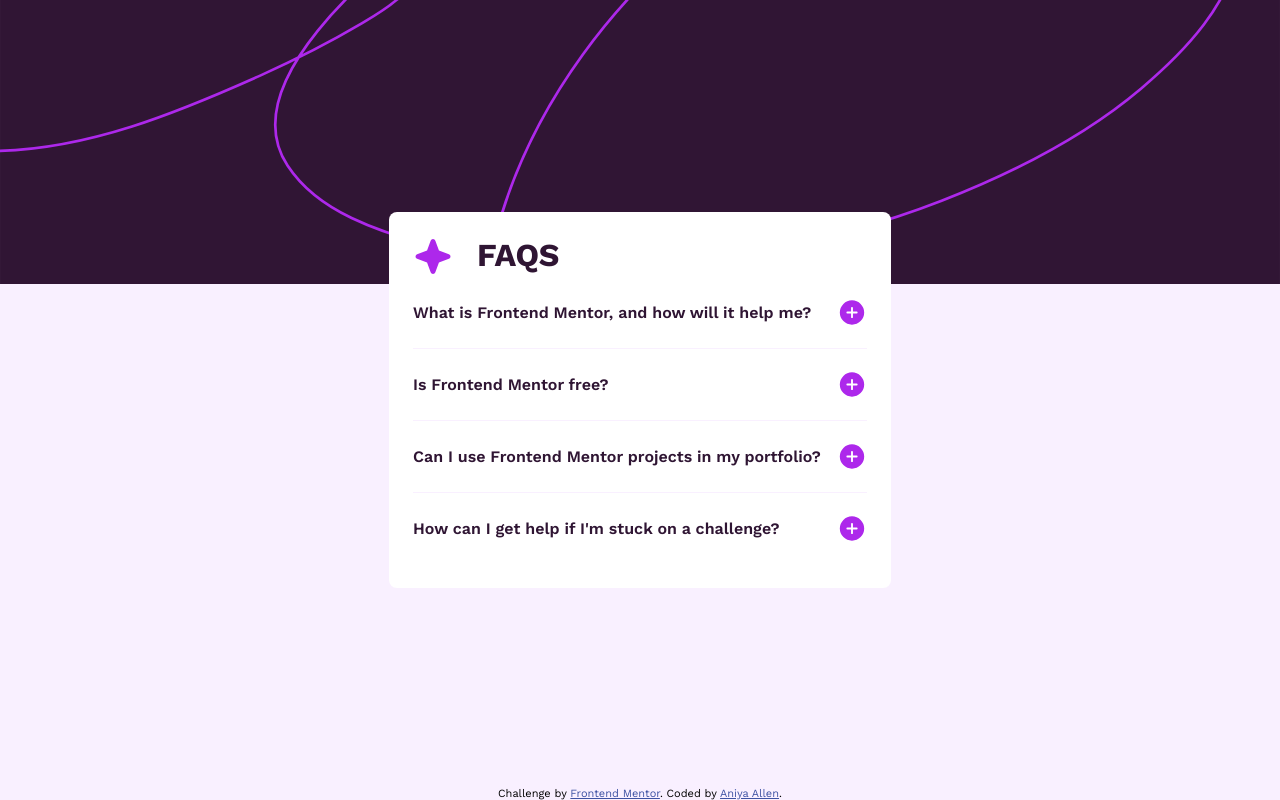
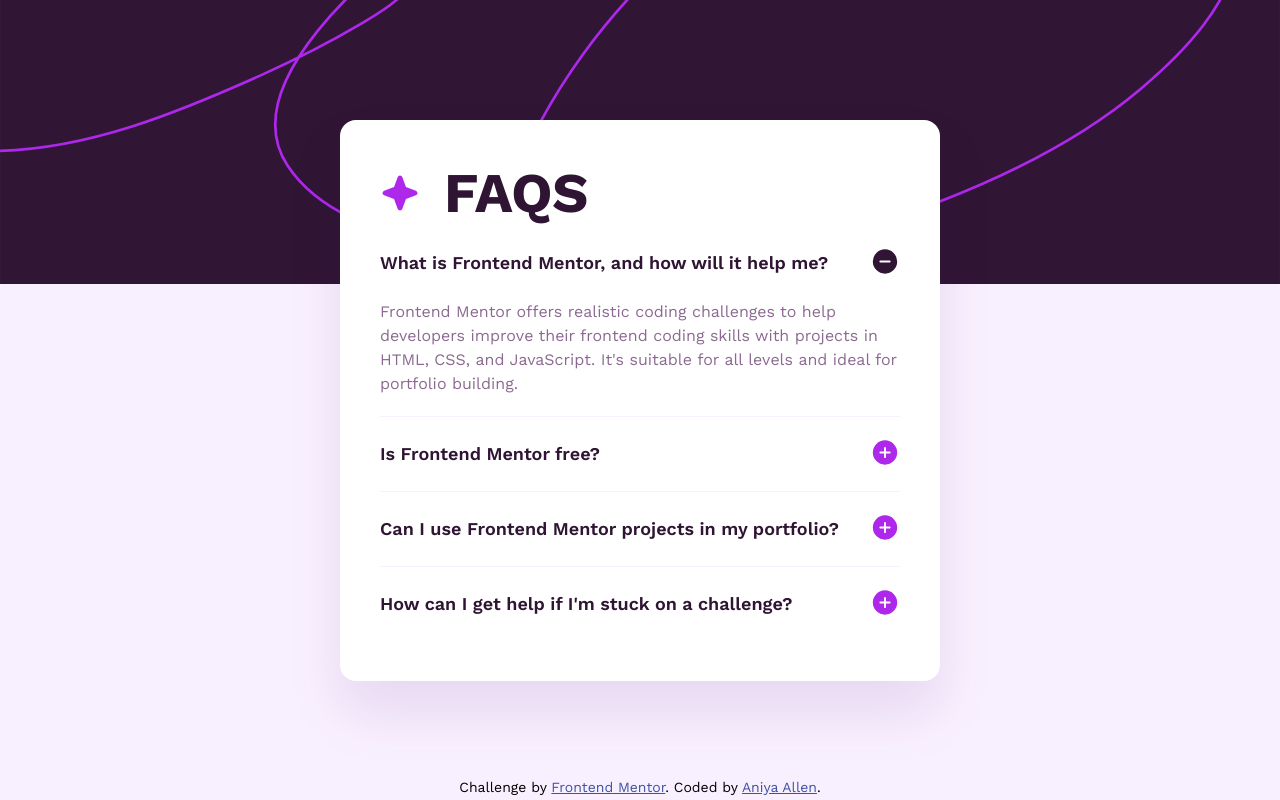
Before and after one commit to amallen1/faq-accordion, a plain HTML site: page index.html in a window 1280 px wide. Both pictures are taken after a click on the element "What is Frontend Mentor, and how will it help me?". Drawn offline with nearby package versions, Linux system fonts and the light colour scheme.

Commit message:
added interactivity

```diff
--- a/index.html
+++ b/index.html
@@ -24,25 +24,25 @@
   <body>
     <main>
       <div class="faq-card">
-        <div class="faq-header">
+        <header class="faq-header">
           <img src="./assets/images/icon-star.svg" alt="Star icon" />
           <h1>FAQS</h1>
-        </div>
+        </header>
 
         <ul class="faq-content">
           <li>
             <div class="faq-question">
               <h2>What is Frontend Mentor, and how will it help me?</h2>
-              <img
-                src="./assets/images/icon-plus.svg"
-                class="open-btn"
-                alt="Plus icon"
-              />
-              <img
-                src="./assets/images/icon-minus.svg"
-                class="close-btn"
-                alt="Minus icon"
-              />
+
+              <button class="question-button open-btn" aria-label="Open answer">
+                <img src="./assets/images/icon-plus.svg" alt="Plus icon" />
+              </button>
+              <button
+                class="question-button close-btn"
+                aria-label="Close answer"
+              >
+                <img src="./assets/images/icon-minus.svg" alt="Minus icon" />
+              </button>
             </div>
 
             <div class="faq-answer">
@@ -58,16 +58,15 @@
           <li>
             <div class="faq-question">
               <h2>Is Frontend Mentor free?</h2>
-              <img
-                src="./assets/images/icon-plus.svg"
-                class="open-btn"
-                alt="Plus icon"
-              />
-              <img
-                src="./assets/images/icon-minus.svg"
-                class="close-btn"
-                alt="Minus icon"
-              />
+              <button class="question-button open-btn" aria-label="Open answer">
+                <img src="./assets/images/icon-plus.svg" alt="Plus icon" />
+              </button>
+              <button
+                class="question-button close-btn"
+                aria-label="Close answer"
+              >
+                <img src="./assets/images/icon-minus.svg" alt="Minus icon" />
+              </button>
             </div>
 
             <div class="faq-answer">
@@ -82,16 +81,15 @@
           <li>
             <div class="faq-question">
               <h2>Can I use Frontend Mentor projects in my portfolio?</h2>
-              <img
-                src="./assets/images/icon-plus.svg"
-                class="open-btn"
-                alt="Plus icon"
-              />
-              <img
-                src="./assets/images/icon-minus.svg"
-                class="close-btn"
-                alt="Minus icon"
-              />
+              <button class="question-button open-btn" aria-label="Open answer">
+                <img src="./assets/images/icon-plus.svg" alt="Plus icon" />
+              </button>
+              <button
+                class="question-button close-btn"
+                aria-label="Close answer"
+              >
+                <img src="./assets/images/icon-minus.svg" alt="Minus icon" />
+              </button>
             </div>
 
             <div class="faq-answer">
@@ -105,20 +103,17 @@
 
           <li>
             <div class="faq-question">
-              <h2>
-                How can I get help if I'm stuck on a challenge?
-              </h2>
+              <h2>How can I get help if I'm stuck on a challenge?</h2>
 
-              <img
-                src="./assets/images/icon-plus.svg"
-                class="open-btn"
-                alt="Plus icon"
-              />
-              <img
-                src="./assets/images/icon-minus.svg"
-                class="close-btn"
-                alt="Minus icon"
-              />
+              <button class="question-button open-btn" aria-label="Open answer">
+                <img src="./assets/images/icon-plus.svg" alt="Plus icon" />
+              </button>
+              <button
+                class="question-button close-btn"
+                aria-label="Close answer"
+              >
+                <img src="./assets/images/icon-minus.svg" alt="Minus icon" />
+              </button>
             </div>
 
             <div class="faq-answer">
@@ -133,11 +128,12 @@
       </div>
     </main>
 
-    <div class="attribution">
+    <footer class="attribution">
       Challenge by
       <a href="https://www.frontendmentor.io?ref=challenge" target="_blank"
         >Frontend Mentor</a
-      >. Coded by <a href="#">Aniya Allen</a>.
-    </div>
+      >. Coded by <a href="https://www.aniyaallen.com/">Aniya Allen</a>.
+    </footer>
+    <script src="/index.js"></script>
   </body>
 </html>
--- /dev/null
+++ b/index.js
@@ -0,0 +1,20 @@
+const questions = document.querySelectorAll(".faq-question");
+
+const closeAnswers = () => {
+  questions.forEach((question) => {
+    question.classList.remove("active");
+  });
+};
+
+questions.forEach((question) => {
+  question.addEventListener("click", () => {
+    if (!question.classList.contains("active")) {
+      closeAnswers();
+      setTimeout(() => {
+        question.classList.toggle("active");
+      }, 500);
+    } else {
+      question.classList.toggle("active");
+    }
+  });
+});
--- a/styles.css
+++ b/styles.css
@@ -40,6 +40,7 @@
   font-size: 14px;
   line-height: 150%;
   color: var(--grayish-purple);
+  padding-bottom: 1.25rem;
 }
 
 ul {
@@ -47,18 +48,19 @@
 }
 
 li {
-    border-bottom: 1px solid var(--light-pink);
+  border-bottom: 1px solid var(--light-pink);
 }
 
 li:last-child {
-    border-bottom: none;
+  border-bottom: none;
 }
 
 .faq-card {
   background-color: var(--white);
   margin: 1.5rem;
   border-radius: 0.5rem;
-  padding: 1.5rem;
+  padding: 1.5rem 1.5rem 0rem 1.5rem;
+  box-shadow: 0px 32px 56px rgba(80, 0, 118, 0.1);
 }
 
 .faq-header {
@@ -79,17 +81,37 @@
 }
 
 .faq-answer {
-  display: none;
+  max-height: 0;
+  overflow: hidden;
+  transition: max-height 0.5s ease-in-out;
+}
+
+button {
+  border: none;
+  background-color: transparent;
+  cursor: pointer;
+}
+
+.faq-question.active + .faq-answer {
+  max-height: 150px;
 }
 
 .close-btn {
   display: none;
 }
 
+.faq-question.active .open-btn {
+  display: none;
+}
+
+.faq-question.active .close-btn {
+  display: block;
+}
+
 .attribution {
   position: absolute;
-  bottom: 0px;
-  font-size: 11px;
+  bottom: 5px;
+  font-size: 0.875rem;
   text-align: center;
 }
 
@@ -102,4 +124,23 @@
     background-image: url("/assets/images/background-pattern-desktop.svg");
     background-repeat: no-repeat;
   }
+
+  .faq-card {
+    padding: 2.5rem;
+    max-width: 600px;
+    border-radius: 1rem;
+    margin: 0;
+  }
+
+  h1 {
+    font-size: 3.5rem;
+  }
+
+  h2 {
+    font-size: 1.125rem;
+  }
+
+  p {
+    font-size: 1rem;
+  }
 }
```
Also changed, not shown: assets/fonts/OFL.txt (deleted), assets/fonts/README.txt (deleted), assets/fonts/WorkSans-Italic-VariableFont_wght.ttf (deleted), assets/fonts/WorkSans-VariableFont_wght.ttf (deleted), assets/fonts/static/WorkSans-Bold.ttf (deleted), assets/fonts/static/WorkSans-Regular.ttf (deleted), assets/fonts/static/WorkSans-SemiBold.ttf (deleted), screenshots/desktop_screenshot.png (added), screenshots/mobile_screenshot.png (added), 1 other file.
